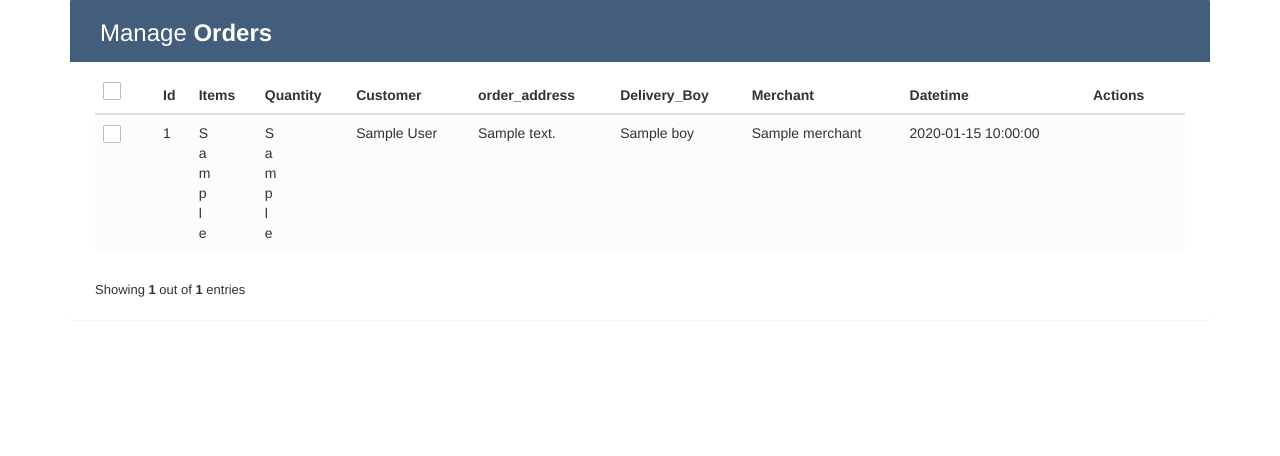
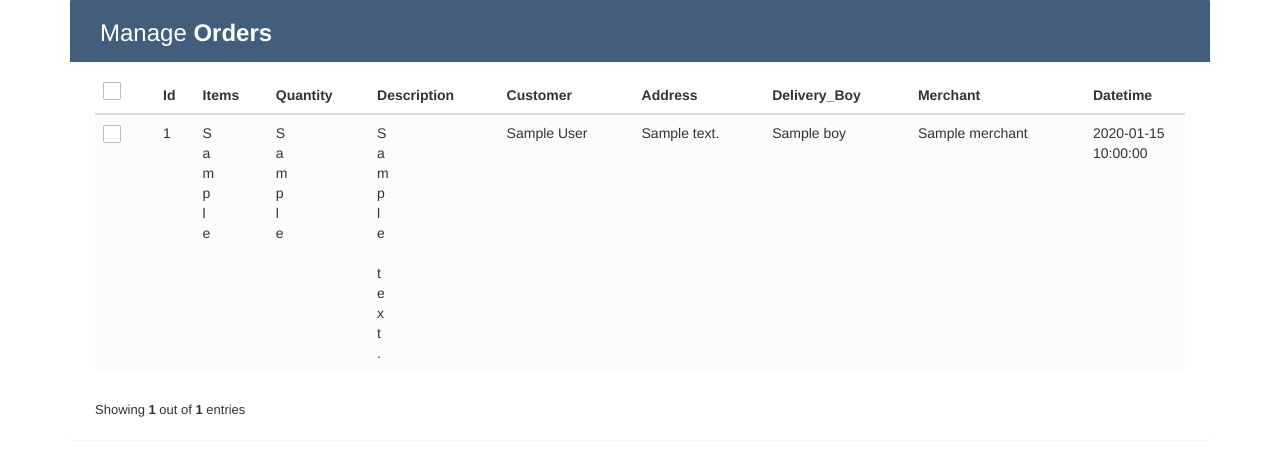
Before and after one commit to trulyenlightened/meinhunna, a Flask app: page /orders/ in a window 1280 px wide. Shown: the part 51-507 px from the top of the page. Run offline with Flask 2, Linux system fonts and the light colour scheme; tables that the repository leaves empty hold one stand-in row (values such as "Sample post"); parts of the project's set-up code (start-up, migrations or seed data) failed here and were passed over; some libraries are stand-ins or nearby versions.

Commit message:
description in array And shown in panel

```diff
--- a/src/auth/views.py
+++ b/src/auth/views.py
@@ -478,14 +478,31 @@ def orders():
 @view_blueprint.route('/delete_order/<order_id>', methods=['GET', 'POST'])
 def delete_order(order_id):
     try:
-        order = db_session.query(models.Order).filter(models.Order.id == order_id).delete()
+        order = db_session.query(models.Order).filter(models.Order.id == order_id).one_or_none()
+        order.status = models.Delivery_Status.Cancelled
         db_session.commit()
-        flash('Order Delete Success')
+        flash('Order Cancelled Success')
 
     except Exception as e:
         print(e)
         db_session.rollback()
-        flash('Order Delete Failed')
+        flash('Order Cancelled Failed')
         return redirect(url_for('view_blueprint.orders'))
 
     return redirect(url_for('view_blueprint.orders'))
+
+@view_blueprint.route('/complete_order/<order_id>', methods=['GET', 'POST'])
+def complete_order(order_id):
+    try:
+        order = db_session.query(models.Order).filter(models.Order.id == order_id).one_or_none()
+        order.status = models.Delivery_Status.Delivered
+        db_session.commit()
+        flash('Order complete Success')
+
+    except Exception as e:
+        print(e)
+        db_session.rollback()
+        flash('Order complete Failed')
+        return redirect(url_for('view_blueprint.orders'))
+
+    return redirect(url_for('view_blueprint.orders'))
--- a/src/models.py
+++ b/src/models.py
@@ -60,7 +60,7 @@ class Order(Base):
     quantity = sqlalchemy.Column(sqlalchemy.types.ARRAY(sqlalchemy.String))
     order_address = sqlalchemy.Column(sqlalchemy.String(256), nullable=True)
     status = sqlalchemy.Column(sqlalchemy.types.Enum(Delivery_Status))
-    discription = sqlalchemy.Column(sqlalchemy.String(256), nullable=True)
+    description = sqlalchemy.Column(sqlalchemy.types.ARRAY(sqlalchemy.String), nullable=True)
     created_at = sqlalchemy.Column(sqlalchemy.DateTime(), nullable=True)
 
 class Item(Base):
--- a/src/resources/users.py
+++ b/src/resources/users.py
@@ -252,7 +252,7 @@ class Order(flask_restful.Resource):
             m = "नाम : "+merchant.name+"\n"+"फ़ोन नंबर : "+merchant.phone_number+"\n"
             msg = []
             for i in range(len(me_response['items'])):
-                msg.append("("+str(i+1)+") "+str(me_response['items'][i])+" "+str(me_response['quantity'][i])+"\n")
+                msg.append("("+str(i+1)+") "+str(me_response['items'][i])+" "+str(me_response['quantity'][i])+" "+str(me_response['description'][i])+"\n")
 
             stng = ""
             for ele in msg:
@@ -263,7 +263,7 @@ class Order(flask_restful.Resource):
                                         boys_id=merchant.boys_id[0],
                                         items=me_response['items'],
                                         quantity=me_response['quantity'],
-                                        discription=me_response['discription'],
+                                        description=me_response['description'],
                                         order_address=address,
                                         status=models.Delivery_Status.Pending,
                                         created_at=datetime.datetime.now())
--- a/src/static/css/admin.css
+++ b/src/static/css/admin.css
@@ -88,6 +88,9 @@ table.table td a.edit {
 }
 table.table td a.delete {
     color: #F44336;
+}
+table.table td a.deliver {
+    color: green;
 }
 table.table td i {
     font-size: 19px;
--- a/src/templates/orders.html
+++ b/src/templates/orders.html
@@ -107,12 +107,14 @@
                         <th>Id</th>
                         <th>Items</th>
 						<th>Quantity</th>
+                        <th>Description</th>
                         <th>Customer</th>
-                        <th>order_address</th>
+                        <th>Address</th>
                         <th>Delivery_Boy</th>
                         <th>Merchant</th>
+                        <!-- <th>Status</th> -->
                         <th>Datetime</th>
-                        <th>Actions</th>
+                        <!-- <th>Actions</th> -->
                     </tr>
                 </thead>
                 <tbody>
@@ -131,15 +133,24 @@
                         <td>{% for quantity in order[1].quantity %}
 						    {{ quantity }}<br/>
                         {% endfor %}</td>
+                        {% if order[1].description != None %}
+                        <td>{% for description in order[1].description %}
+						    {{ description }}<br/>
+                        {% endfor %}</td>
+                        {% else %}
+                        <td> - </td>
+                        {% endif %}
                         <td>{{ order[0].name }}</td>
                         <td>{{ order[1].order_address }}</td>
                         <td>{{ order[3].name }}</td>
                         <td>{{ order[2].name }}</td>
+                        <!-- <td>{{ order[1].status.value }}</td> -->
                         <td>{{ order[1].created_at }}</td>
-                        <td>
+                        <!-- <td>
 
-                            <a href="{{ url_for('view_blueprint.delete_order', order_id=order[1].id) }}" onclick="return confirm('Are you sure you want to delete this item?');" class="delete" data-toggle="modal"><i class="material-icons" data-toggle="tooltip" title="Delete">&#xE872;</i></a>
-                        </td>
+                            <a href="{{ url_for('view_blueprint.complete_order', order_id=order[1].id) }}" onclick="return confirm('Order Delivery done?');" class="deliver" data-toggle="modal"><i class="material-icons" data-toggle="tooltip" title="Complete">&#xe2bf;</i></a>
+                            <a href="{{ url_for('view_blueprint.delete_order', order_id=order[1].id) }}" onclick="return confirm('Are you sure you want to cancel this item?');" class="delete" data-toggle="modal"><i class="material-icons" data-toggle="tooltip" title="Cancel">&#xe5c9;</i></a>
+                        </td> -->
                     </tr>
                     {% endfor %}
 
```
Also changed, not shown: src/alembic/versions/6014407ec4ff_.py (added, +30 -0 lines).
